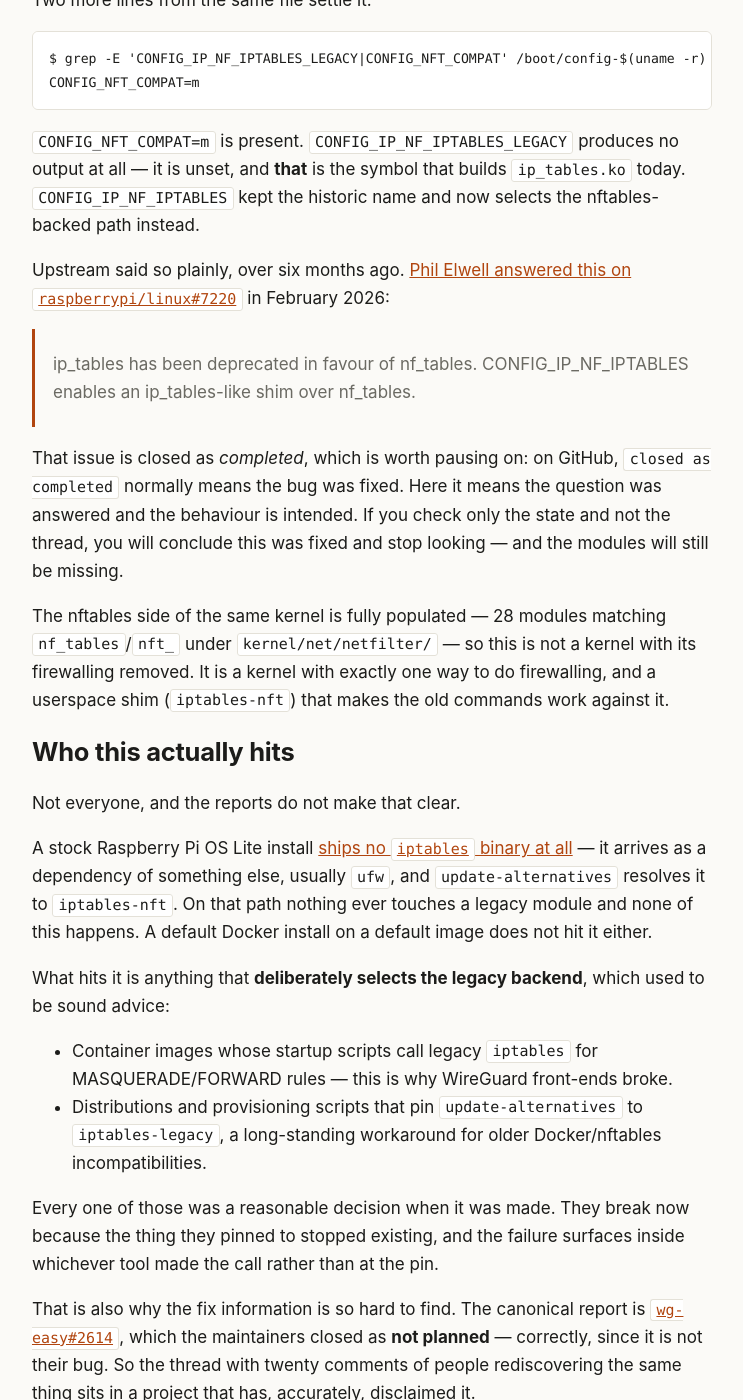
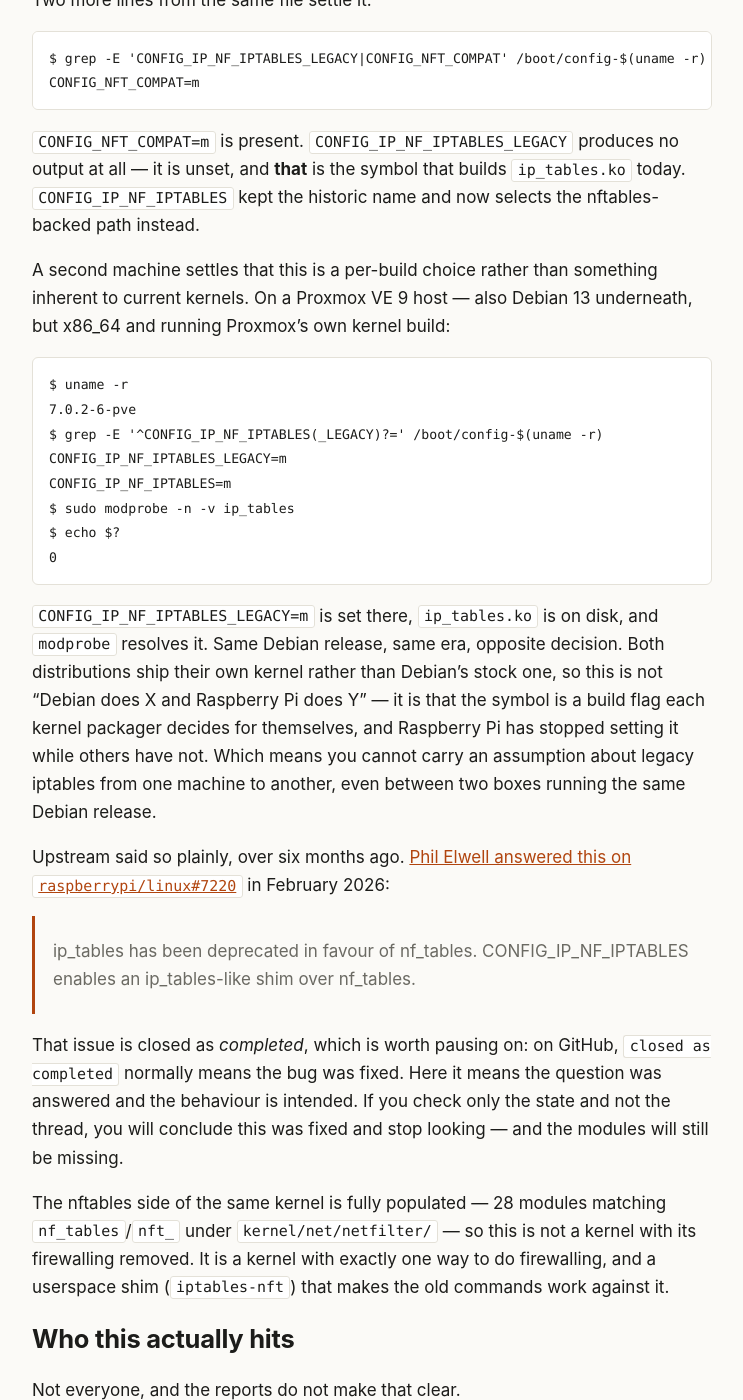
Before and after one commit to mitoyosh/homelab-postmortem, a Jekyll site: the page built from _posts/2026-08-27-iptables-legacy-modules-gone-from-pi-kernel.md, in a window 1280 px wide and 1400 px high, scrolled down 3114 px. Shown: the whole window, without its empty margins (268-1011 px from the left). Built offline with Jekyll 4.4.1, drawn with Linux system fonts in a browser that asks for light colours.

Commit message:
Add the x86 contrast to the iptables post
Proxmox VE 9 (Debian 13, x86_64, kernel 7.0.2-6-pve) sets
CONFIG_IP_NF_IPTABLES_LEGACY=m and ships ip_tables.ko. Same release, opposite
build decision -- which is the point the post was making.

````diff
--- a/_posts/2026-08-27-iptables-legacy-modules-gone-from-pi-kernel.md
+++ b/_posts/2026-08-27-iptables-legacy-modules-gone-from-pi-kernel.md
@@ -102,6 +102,30 @@ CONFIG_NFT_COMPAT=m
 
 `CONFIG_NFT_COMPAT=m` is present. `CONFIG_IP_NF_IPTABLES_LEGACY` produces no output at all — it is unset, and **that** is the symbol that builds `ip_tables.ko` today. `CONFIG_IP_NF_IPTABLES` kept the historic name and now selects the nftables-backed path instead.
 
+A second machine settles that this is a per-build choice rather than something
+inherent to current kernels. On a Proxmox VE 9 host — also Debian 13 underneath,
+but x86_64 and running Proxmox's own kernel build:
+
+```bash
+$ uname -r
+7.0.2-6-pve
+$ grep -E '^CONFIG_IP_NF_IPTABLES(_LEGACY)?=' /boot/config-$(uname -r)
+CONFIG_IP_NF_IPTABLES_LEGACY=m
+CONFIG_IP_NF_IPTABLES=m
+$ sudo modprobe -n -v ip_tables
+$ echo $?
+0
+```
+
+`CONFIG_IP_NF_IPTABLES_LEGACY=m` is set there, `ip_tables.ko` is on disk, and
+`modprobe` resolves it. Same Debian release, same era, opposite decision. Both
+distributions ship their own kernel rather than Debian's stock one, so this is
+not "Debian does X and Raspberry Pi does Y" — it is that the symbol is a build
+flag each kernel packager decides for themselves, and Raspberry Pi has stopped
+setting it while others have not. Which means you cannot carry an assumption
+about legacy iptables from one machine to another, even between two boxes
+running the same Debian release.
+
 Upstream said so plainly, over six months ago. [Phil Elwell answered this on `raspberrypi/linux#7220`](https://github.com/raspberrypi/linux/issues/7220) in February 2026:
 
 > ip_tables has been deprecated in favour of nf_tables. CONFIG_IP_NF_IPTABLES enables an ip_tables-like shim over nf_tables.
````
